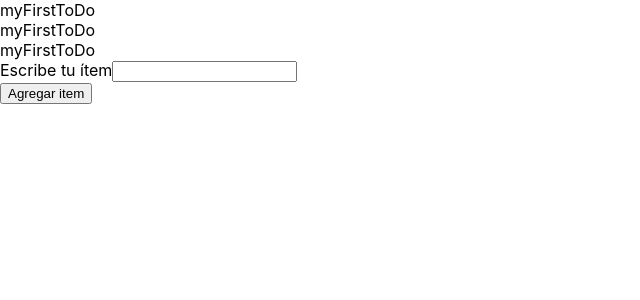
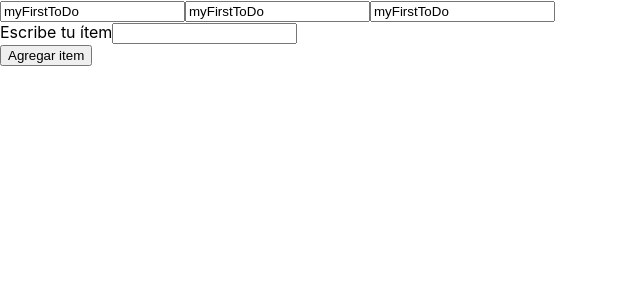
Before and after one commit to team-perejil/todo-list-react-js, a React (Create React App) app: page / in a window 1280 px wide. Shown: the top 300 px of the page, without its empty margins (0-640 px from the left). Built offline with nearby package versions, Linux system fonts and the light colour scheme.

Commit message:
feat: changed toDo from div to input element in html

```diff
--- a/src/pages/ToDoPage.js
+++ b/src/pages/ToDoPage.js
@@ -18,7 +18,13 @@ const ToDoPage = () => {
     <>
       <div>
         {mockTodo.map((toDo) => {
-          return <div>{toDo.title}</div>;
+          return (
+            <input
+              className="toDo"
+              type="text"
+              defaultValue={toDo.title}
+            ></input>
+          );
         })}
       </div>
       <TodoForm onAddItem={handlerAddItem} />
@@ -31,5 +37,5 @@ export default ToDoPage;
 /* queremos añadir ítems al mockList
 1) Basico: queremos un formulario con un input con un boton que le hagas un push al array --> OK
 2) el objetivo es que cada input (cada todo) sea editable:
-- en lugar de divs queremos que sean inputs
+- en lugar de divs queremos que sean inputs --> OK
 - a medida que voy escribiendo se vaya actualizando el mockToDos  */
```
